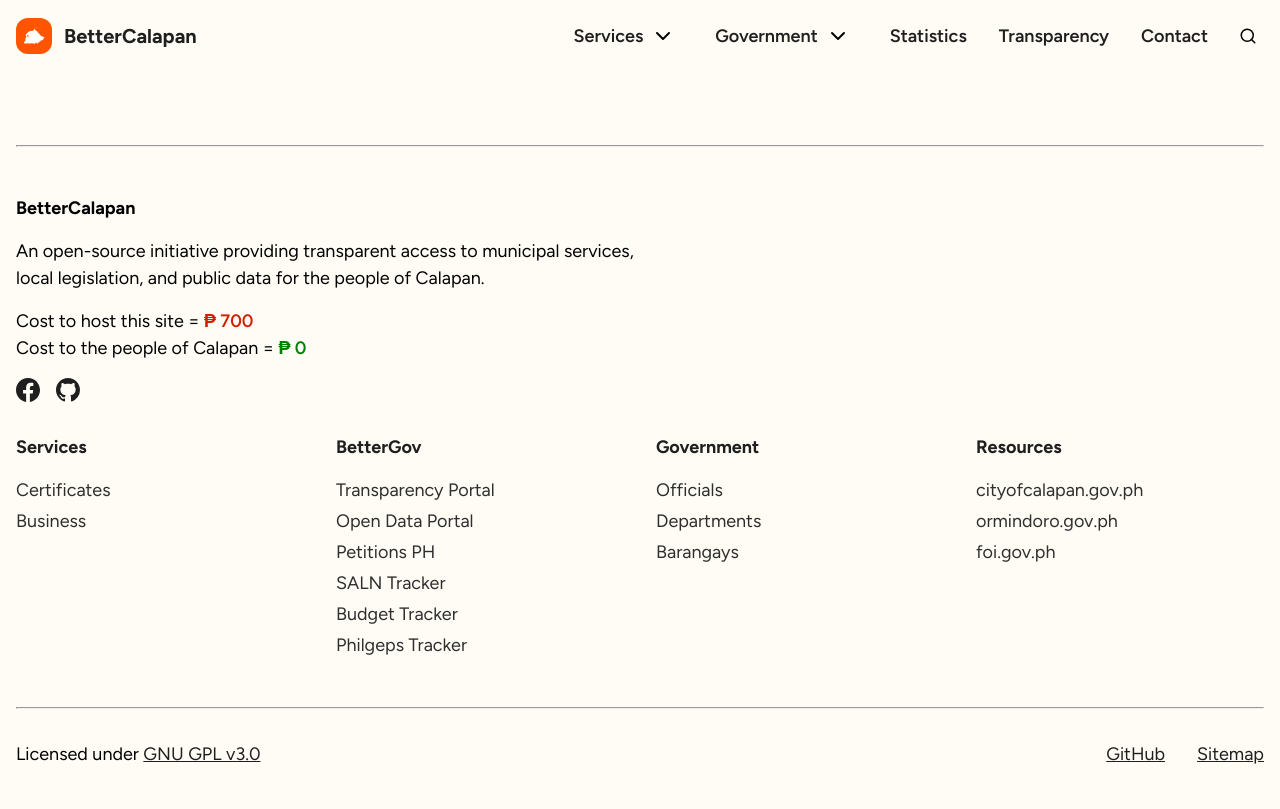
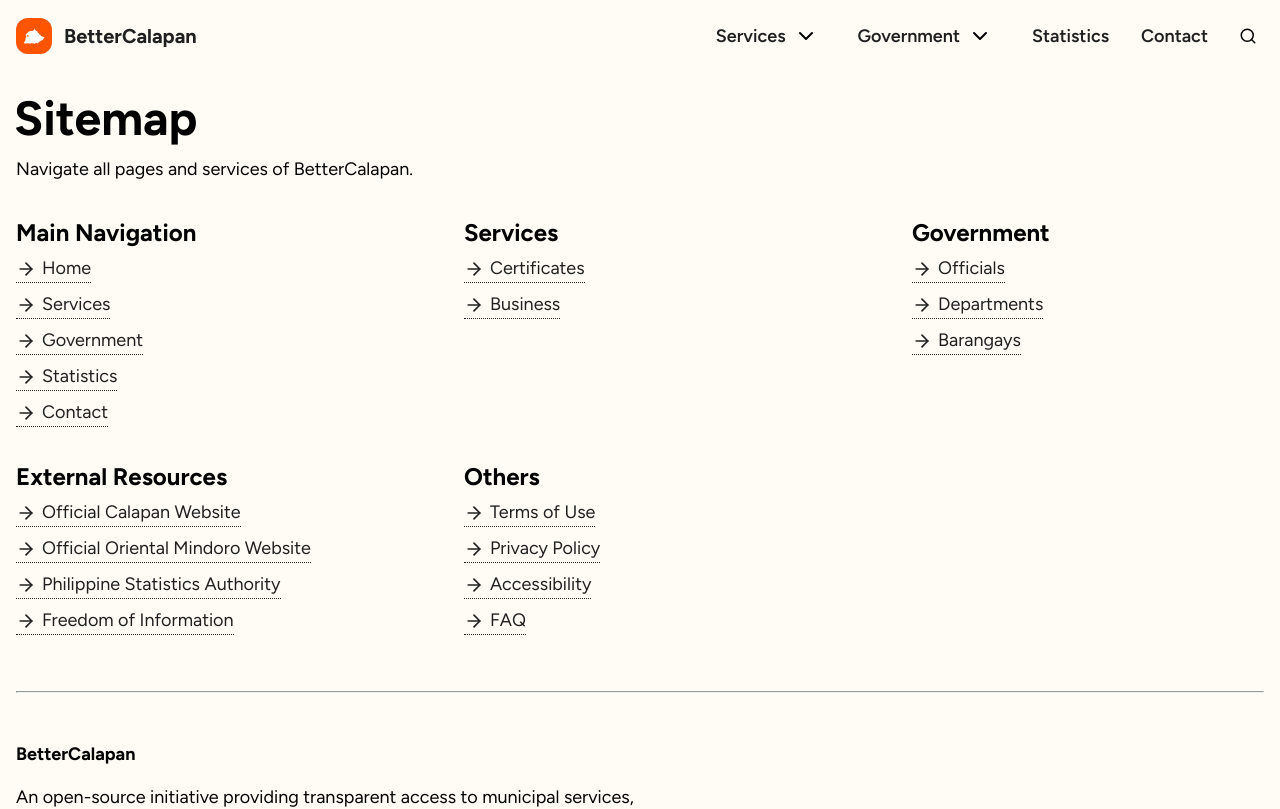
Before and after one commit to BetterCalapan/bettercalapan, a SvelteKit app: page /sitemap in a window 1280 px wide. Shown: the top 809 px of the page. Built offline with nearby package versions, Linux system fonts and the light colour scheme.

Commit message:
feat(sitemap): add sitemap

```diff
--- a/src/lib/components/macro/footer.svelte
+++ b/src/lib/components/macro/footer.svelte
@@ -25,7 +25,7 @@
 			<div class="socials">
 				<a
 					class="social"
-					href="https://facebook.com"
+					href="https://facebook.com/bettercalapan.org"
 					target="_blank"
 					rel="external noopener noreferrer"
 					aria-label="Go to Facebook page"
@@ -34,7 +34,7 @@
 				</a>
 				<a
 					class="social"
-					href="https://github.com/arvingarciabtw/bettercalapan"
+					href="https://github.com/BetterCalapan/bettercalapan"
 					target="_blank"
 					rel="external noopener noreferrer"
 					aria-label="Go to GitHub repository"
@@ -50,21 +50,6 @@
 					{#each services.data as service (service.name)}
 						<li class="service">
 							<a href={resolve(service.url)} class="link">{service.name}</a>
-						</li>
-					{/each}
-				</ul>
-			</div>
-			<div class="footer-section">
-				<h1>BetterGov</h1>
-				<ul class="footer-section-list">
-					{#each bettergovProjects as bettergovProject (bettergovProject.name)}
-						<li class="bettergov">
-							<a
-								class="link"
-								href={bettergovProject.url}
-								target="_blank"
-								rel="external noopener noreferrer">{bettergovProject.name}</a
-							>
 						</li>
 					{/each}
 				</ul>
@@ -91,6 +76,21 @@
 					{/each}
 				</ul>
 			</div>
+			<div class="footer-section">
+				<h1>BetterGov</h1>
+				<ul class="footer-section-list">
+					{#each bettergovProjects as bettergovProject (bettergovProject.name)}
+						<li class="bettergov">
+							<a
+								class="link"
+								href={bettergovProject.url}
+								target="_blank"
+								rel="external noopener noreferrer">{bettergovProject.name}</a
+							>
+						</li>
+					{/each}
+				</ul>
+			</div>
 		</div>
 	</div>
 	<div class="wrapper-bottom">
@@ -110,7 +110,7 @@
 			<div class="links">
 				<a
 					class="link"
-					href="https://github.com/arvingarciabtw/bettercalapan"
+					href="https://github.com/BetterCalapan/bettercalapan"
 					target="_blank"
 					rel="external noopener noreferrer"
 				>
--- a/src/lib/components/macro/nav-menu.svelte
+++ b/src/lib/components/macro/nav-menu.svelte
@@ -50,12 +50,6 @@
 		<NavigationMenu.Item class="page-section-item">
 			<NavigationMenu.Link class="page-section-link" href="/statistics"
 				>Statistics</NavigationMenu.Link
-			>
-		</NavigationMenu.Item>
-
-		<NavigationMenu.Item class="page-section-item">
-			<NavigationMenu.Link class="page-section-link" href="/transparency"
-				>Transparency</NavigationMenu.Link
 			>
 		</NavigationMenu.Item>
 
--- a/src/lib/data/header.data.ts
+++ b/src/lib/data/header.data.ts
@@ -5,25 +5,22 @@
 	url: RouteId;
 };
 
+const prefix = '/(app)';
 export const pageSections: PageSection[] = [
 	{
 		name: 'services',
-		url: '/(app)/services'
+		url: `${prefix}/services`
 	},
 	{
 		name: 'government',
-		url: '/(app)/government'
+		url: `${prefix}/government`
 	},
 	{
 		name: 'statistics',
-		url: '/(app)/statistics'
-	},
-	{
-		name: 'transparency',
-		url: '/(app)/transparency'
+		url: `${prefix}/statistics`
 	},
 	{
 		name: 'contact',
-		url: '/(app)/contact'
+		url: `${prefix}/contact`
 	}
 ];
--- a/src/lib/search/index.ts
+++ b/src/lib/search/index.ts
@@ -288,5 +288,10 @@
 		title: 'Contact',
 		url: '/(app)/contact',
 		keywords: ['contact']
+	},
+	{
+		title: 'Sitemap',
+		url: '/(app)/sitemap',
+		keywords: ['sitemap']
 	}
 ];
--- a/src/lib/snippets/list-item.snippet.svelte
+++ b/src/lib/snippets/list-item.snippet.svelte
@@ -6,9 +6,16 @@
 	export { listItem };
 </script>
 
-{#snippet listItem(name: string, url: RouteId)}
+{#snippet listItem(name: string, url: RouteId | string)}
+	{@const external = url.startsWith('http')}
+
 	<li class="item">
-		<a class="link" href={resolve(url)}>
+		<a
+			class="link"
+			href={external ? url : resolve(url as RouteId)}
+			target={external ? '_blank' : undefined}
+			rel={external ? 'noopener noreferrer' : undefined}
+		>
 			<div class="icon">
 				<ArrowRight />
 			</div>
--- a/src/routes/(app)/sitemap/+page.svelte
+++ b/src/routes/(app)/sitemap/+page.svelte
@@ -0,0 +1,175 @@
+<script lang="ts">
+	import type { Link, ExternalLink } from '$lib/types/link.types';
+	import { info } from '$lib/snippets/info.snippet.svelte';
+	import { listItem } from '$lib/snippets/list-item.snippet.svelte';
+
+	const prefix = '/(app)';
+	const mainNavigation: Link[] = [
+		{
+			name: 'Home',
+			url: '/'
+		},
+		{
+			name: 'Services',
+			url: `${prefix}/services`
+		},
+		{
+			name: 'Government',
+			url: `${prefix}/government`
+		},
+		{
+			name: 'Statistics',
+			url: `${prefix}/statistics`
+		},
+		{
+			name: 'Contact',
+			url: `${prefix}/contact`
+		}
+	];
+
+	const services: Link[] = [
+		{
+			name: 'Certificates',
+			url: `${prefix}/services/certificates`
+		},
+		{
+			name: 'Business',
+			url: `${prefix}/services/business`
+		}
+	];
+
+	const government: Link[] = [
+		{
+			name: 'Officials',
+			url: `${prefix}/government/officials`
+		},
+		{
+			name: 'Departments',
+			url: `${prefix}/government/departments`
+		},
+		{
+			name: 'Barangays',
+			url: `${prefix}/government/barangays`
+		}
+	];
+
+	const externalResources: ExternalLink[] = [
+		{
+			name: 'Official Calapan Website',
+			url: 'https://cityofcalapan.gov.ph'
+		},
+		{
+			name: 'Official Oriental Mindoro Website',
+			url: 'https://ormindoro.gov.ph'
+		},
+		{
+			name: 'Philippine Statistics Authority',
+			url: 'https://psa.gov.ph'
+		},
+		{
+			name: 'Freedom of Information',
+			url: 'https://foi.gov.ph'
+		}
+	];
+
+	const others: Link[] = [
+		{
+			name: 'Terms of Use',
+			url: `${prefix}/terms-of-use`
+		},
+		{
+			name: 'Privacy Policy',
+			url: `${prefix}/privacy-policy`
+		},
+		{
+			name: 'Accessibility',
+			url: `${prefix}/accessibility`
+		},
+		{
+			name: 'FAQ',
+			url: `${prefix}/faq`
+		}
+	];
+</script>
+
+<div class="page-wrapper">
+	{@render info('Sitemap', 'Navigate all pages and services of BetterCalapan.')}
+	<div class="content">
+		<section class="main-navigation">
+			<h2>Main Navigation</h2>
+			<ul class="main-navigation-list">
+				{#each mainNavigation as item (item.name)}
+					{@render listItem(item.name, item.url)}
+				{/each}
+			</ul>
+		</section>
+		<section class="services">
+			<h2>Services</h2>
+			<ul class="services-list">
+				{#each services as item (item.name)}
+					{@render listItem(item.name, item.url)}
+				{/each}
+			</ul>
+		</section>
+		<section class="government">
+			<h2>Government</h2>
+			<ul class="government-list">
+				{#each government as item (item.name)}
+					{@render listItem(item.name, item.url)}
+				{/each}
+			</ul>
+		</section>
+		<section class="external-resources">
+			<h2>External Resources</h2>
+			<ul class="external-resources-list">
+				{#each externalResources as item (item.name)}
+					{@render listItem(item.name, item.url)}
+				{/each}
+			</ul>
+		</section>
+		<section class="others">
+			<h2>Others</h2>
+			<ul class="others-list">
+				{#each others as item (item.name)}
+					{@render listItem(item.name, item.url)}
+				{/each}
+			</ul>
+		</section>
+	</div>
+</div>
+
+<style>
+	.page-wrapper {
+		display: flex;
+		flex-direction: column;
+		gap: 2rem;
+
+		.content {
+			display: flex;
+			flex-direction: column;
+			gap: 2rem;
+
+			section {
+				display: flex;
+				flex-direction: column;
+				gap: 0.25rem;
+
+				ul {
+					display: flex;
+					flex-direction: column;
+					gap: 0.5rem;
+				}
+			}
+		}
+	}
+
+	@media (min-width: 900px) {
+		.page-wrapper {
+			.content {
+				display: grid;
+				grid-template-columns: repeat(3, 1fr);
+				gap: 2rem 6rem;
+			}
+		}
+	}
+</style>
--- a/src/routes/(app)/statistics/competitiveness-chart.svelte
+++ b/src/routes/(app)/statistics/competitiveness-chart.svelte
@@ -307,8 +307,9 @@
 	}
 
 	figcaption {
+		padding-bottom: 0.75rem;
 		margin-top: 0.5rem;
-		color: var(--fg-alt);
+		color: var(--fg);
 		font-size: 0.75rem;
 		text-align: center;
 	}
--- a/src/routes/(app)/transparency/+page.svelte
+++ /dev/null
@@ -1 +0,0 @@
-Transparency page.
```
